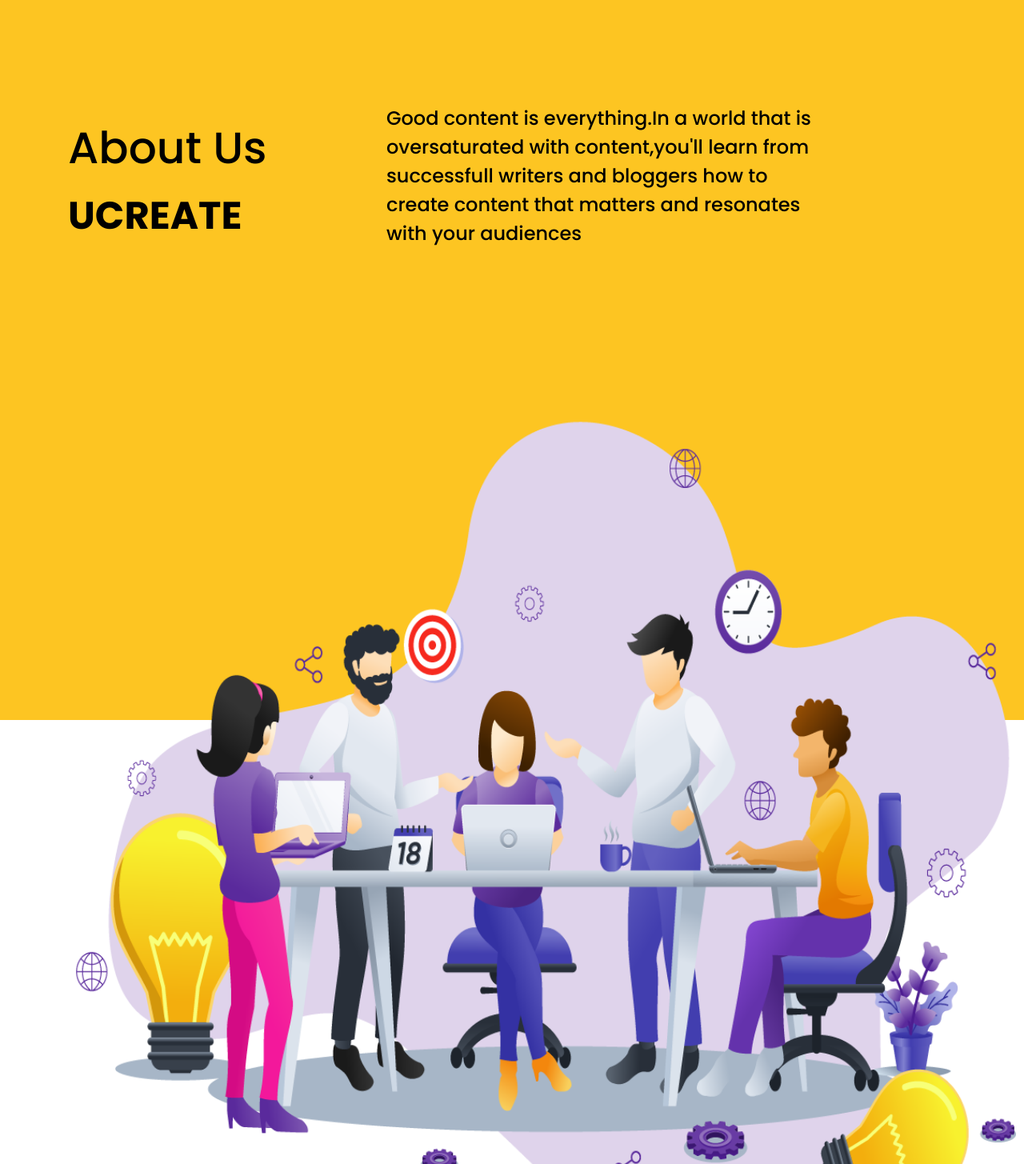
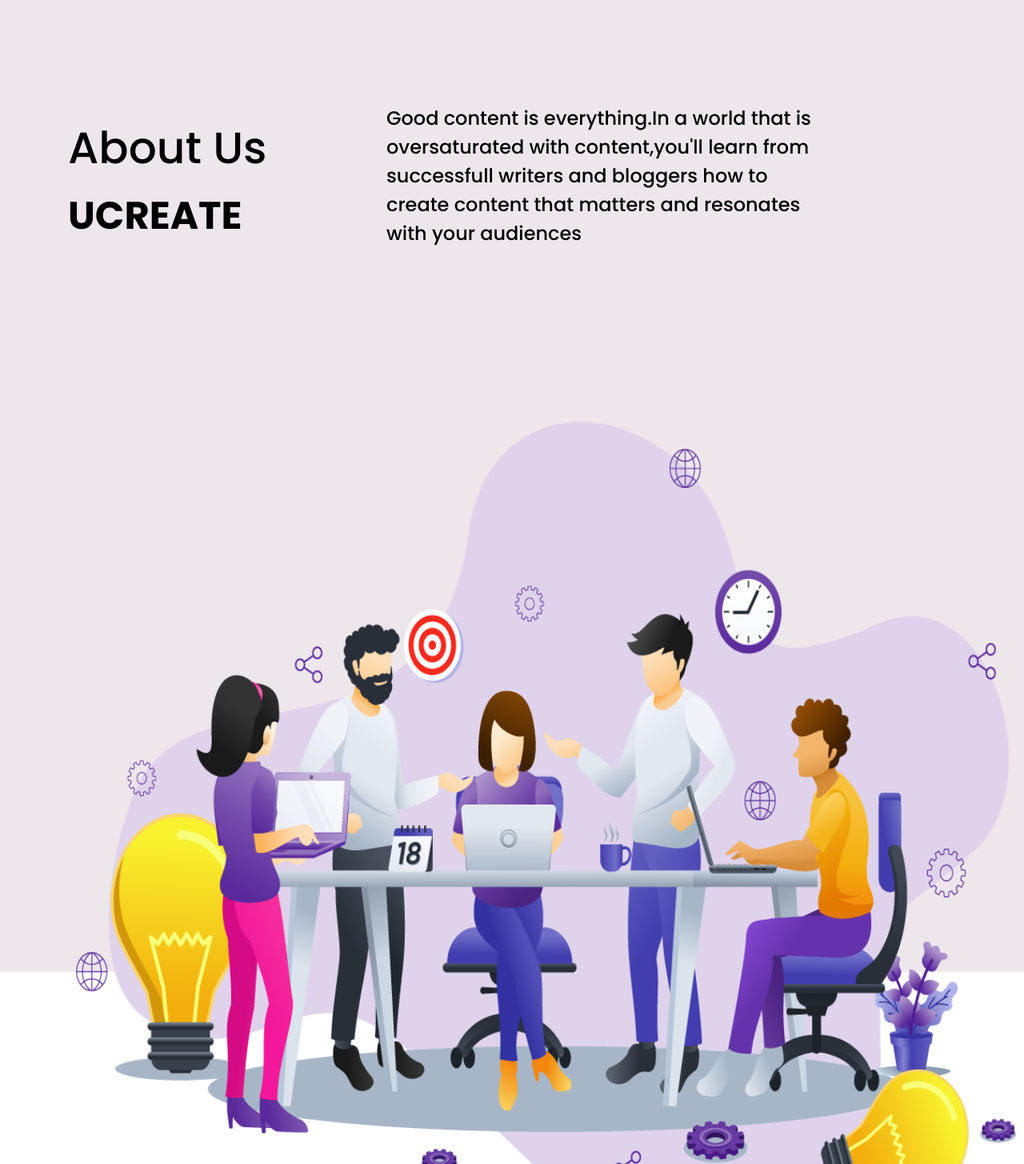
Before and after one commit to noman27/UCREATE_PHP, a PHP site: page /About.php in a window 1280 px wide; the page is wider, and only the part inside the window is pictured. Shown: the part 177-1632 px from the top of that part at 80% size. Run offline with PHP 8.4, Linux system fonts and the light colour scheme.

Commit message:
About problem solved

```diff
--- a/About.php
+++ b/About.php
@@ -9,8 +9,8 @@
     <link rel="stylesheet" href="css/bootstrap.min.css" >
     <link rel = "icon" type = "images/png" href = "images/logo_icon.png">
     <link rel="stylesheet" type="text/css" href="css/style.css">
-    <link rel="stylesheet" type="text/css" href="css/aboutStyle.css">
     <link rel="stylesheet" href="css/f_style.css">
+	<link rel="stylesheet" type="text/css" href="css/aboutStyle.css">
     <link rel="stylesheet" type="text/css" href="https://cdnjs.cloudflare.com/ajax/libs/font-awesome/5.15.1/css/all.min.css">
 
 
--- a/css/aboutStyle.css
+++ b/css/aboutStyle.css
@@ -127,12 +127,3 @@ h4{
 	padding:15px;
 	border: 1px solid #ECECEC;
 }
-
-
-
-
-.third{
-	background-color:#FDC522;
-	height : 900px ;
-	border-style:none;
-}
```
